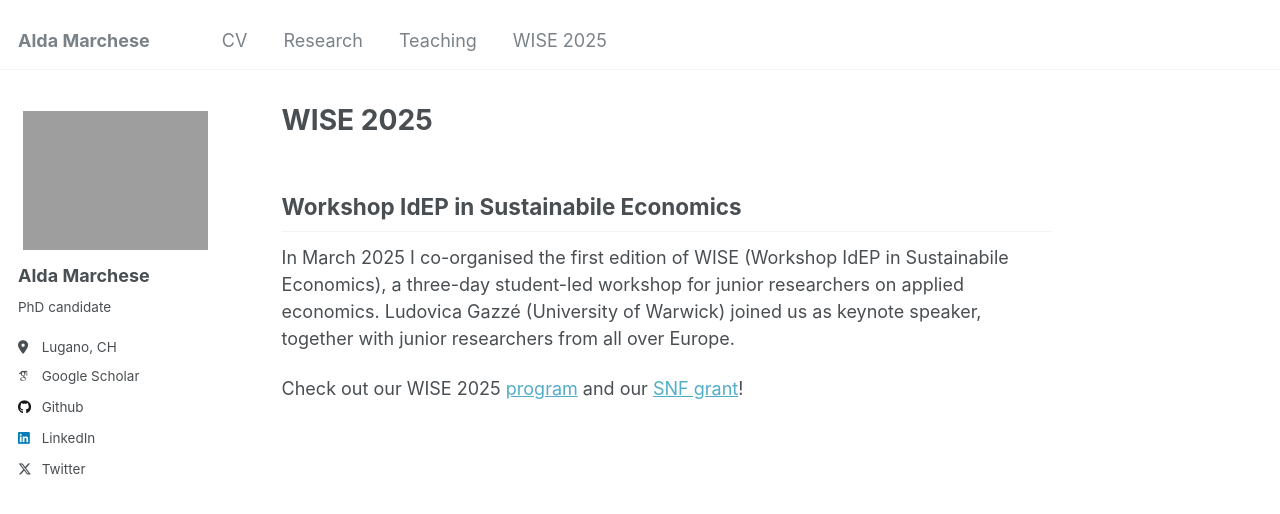
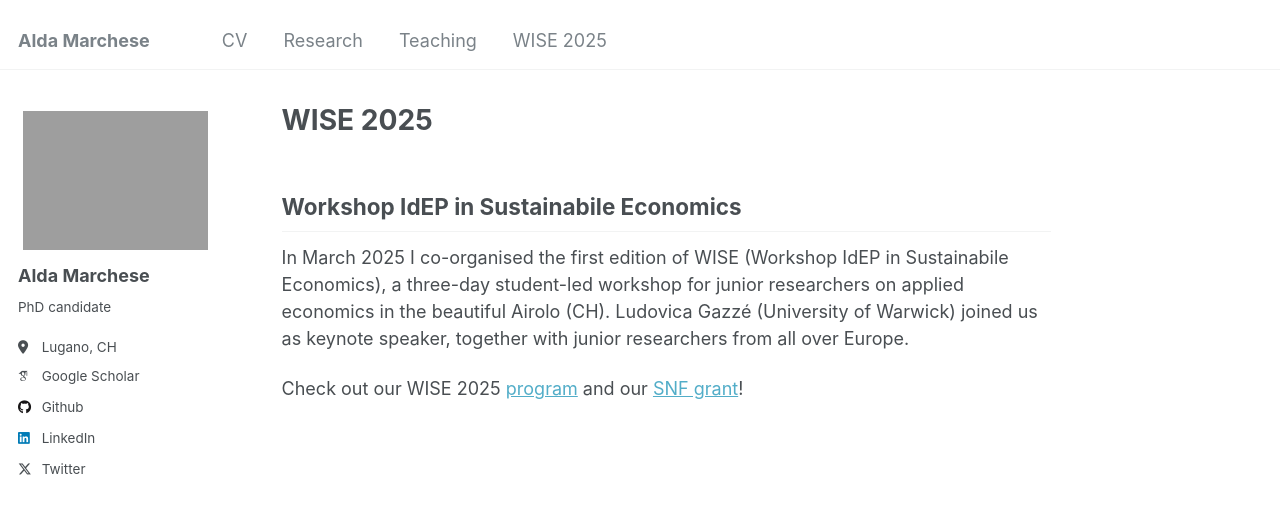
Before and after one commit to aldamarchese/aldamarchese.github.io, a Jekyll site: the page built from _pages/wise.md, in a window 1280 px wide. Shown: the top 514 px of the page. Built offline with Jekyll 4.4.1, drawn with Linux system fonts in a browser that asks for light colours; some web fonts are replaced.

Commit message:
Update wise.md

```diff
--- a/_pages/wise.md
+++ b/_pages/wise.md
@@ -8,6 +8,6 @@ redirect_from:
 ---
 ## Workshop IdEP in Sustainabile Economics
 
-In March 2025 I co-organised the first edition of WISE (Workshop IdEP in Sustainabile Economics), a three-day student-led workshop for junior researchers on applied economics. Ludovica Gazzé (University of Warwick) joined us as keynote speaker, together with junior researchers from all over Europe.
+In March 2025 I co-organised the first edition of WISE (Workshop IdEP in Sustainabile Economics), a three-day student-led workshop for junior researchers on applied economics in the beautiful Airolo (CH). Ludovica Gazzé (University of Warwick) joined us as keynote speaker, together with junior researchers from all over Europe.
 
 Check out our WISE 2025 [program](https://www.usi.ch/it/feeds/30071){:target="_blank"} and our [SNF grant](https://data.snf.ch/grants/grant/232488){:target="_blank"}!
```
